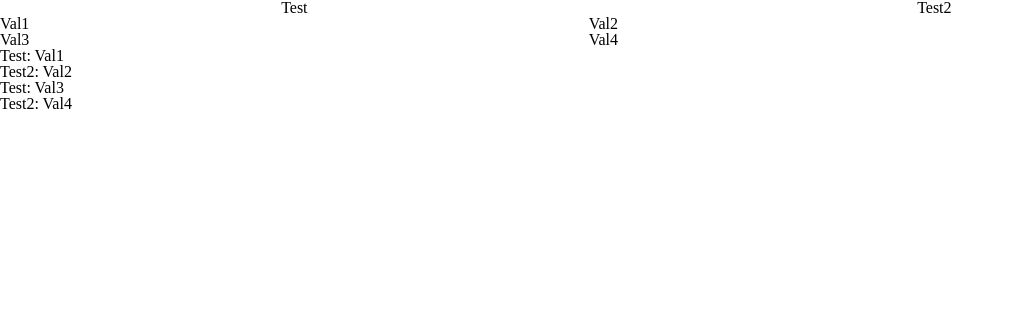
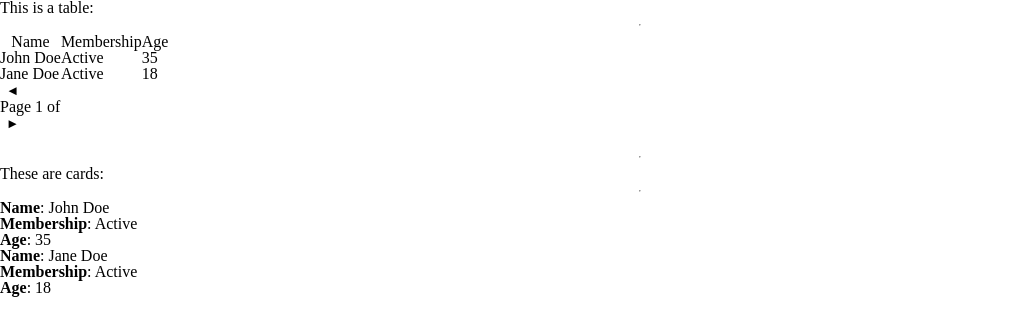
Before and after one commit to RyanJP18/data-deck, a Vue app: page / in a window 1280 px wide. Shown: the top 336 px of the page, without its empty margins (0-1014 px from the left). Built offline with nearby package versions, Linux system fonts and the light colour scheme.

Commit message:
Started working on pagination, also mapped header fields to data better

```diff
--- a/src/App.vue
+++ b/src/App.vue
@@ -1,13 +1,33 @@
 <script setup lang="ts">
 import DataDeckTable from '@/components/DataDeckTable.vue';
 import DataDeckCards from '@/components/DataDeckCards.vue';
+
+const gymData = [
+    { 'name': 'John Doe', 'age': '35', 'membership_status': 'Active' },
+    { 'name': 'Jane Doe', 'age': '18', 'membership_status': 'Active' },
+    { 'name': 'John Smith', 'age': '19', 'membership_status': 'Inactive' },
+    { 'name': 'Jack Smith', 'age': '23', 'membership_status': 'Active' },
+    { 'name': 'Ricky James', 'age': '31', 'membership_status': 'Inactive' },
+];
+
+const metadata = [
+    { value: 'name', label: 'Name' },
+    { value: 'membership_status', label: 'Membership' },
+    { value: 'age', label: 'Age' },
+];
+
 </script>
 
 
 <template>
     <div class="app">
-        <DataDeckTable :headers="['Test', 'Test2']" :data="[['Val1', 'Val2'], ['Val3', 'Val4']]" />
-        <DataDeckCards :headers="['Test', 'Test2']" :data="[['Val1', 'Val2'], ['Val3', 'Val4']]" />
+        This is a table:
+        <br /><hr />
+        <DataDeckTable :header-metadata="metadata" :data="gymData" />
+        <br /><hr />
+        These are cards:
+        <br /><hr />
+        <DataDeckCards :header-metadata="metadata" :data="gymData" />
     </div>
 </template>
 
--- a/src/components/DataDeckCards.vue
+++ b/src/components/DataDeckCards.vue
@@ -1,18 +1,27 @@
 <script setup lang="ts">
-export interface ComponentProps {
-    headers: string[];
-    data: string[][];
-};
+import { ref } from 'vue';
+import type DataDeckProps from '@/interfaces/DataDeckProps';
+import type HeaderMetadata from '@/interfaces/HeaderMetadata';
+import useDataDeck from '@/composables/useDataDeck';
 
-withDefaults(defineProps<ComponentProps>(), {
+const props = withDefaults(defineProps<DataDeckProps>(), {
+    headerMetadata: () => [] as HeaderMetadata[],
+    paginator: { itemsPerPage: 10, currentPage: 1, lastPage: 1, manager: 'client' } as DataPaginator,
+    loading: false,
 });
+
+
+const paginator = ref(props.paginator);
+
+const { displayData } = useDataDeck({ data: props.data, headerMetadata: props.headerMetadata, paginator: paginator });
+
 </script>
 
 
 <template>
     <div>
-        <div v-for="(card, cardIndex) in data" :key="cardIndex">
-            <div v-for="(value, index) in card" :key="value">{{ headers[index] }}: {{ value }}</div>
+        <div v-for="(card, cardIndex) in displayData" :key="cardIndex">
+            <div v-for="column in headerMetadata" :key="column"><b>{{ column.label }}</b>: {{ card[column.value] }} </div>
         </div>
     </div>
 </template>
--- a/src/components/DataDeckTable.vue
+++ b/src/components/DataDeckTable.vue
@@ -1,27 +1,39 @@
 <script setup lang="ts">
+import { ref } from 'vue';
+import type DataDeckProps from '@/interfaces/DataDeckProps';
+import type HeaderMetadata from '@/interfaces/HeaderMetadata';
+import type DataPaginator from '@/interfaces/DataPaginator';
+import useDataDeck from '@/composables/useDataDeck';
+import FooterPanel from '@/components/FooterPanel.vue';
 
-export interface ComponentProps {
-    headers: string[];
-    data: string[][];
-};
+const props = withDefaults(defineProps<DataDeckProps>(), {
+    headerMetadata: () => [] as HeaderMetadata[],
+    paginator: { itemsPerPage: 10, currentPage: 1, lastPage: 1, manager: 'client' } as DataPaginator,
+    loading: false,
+});
 
-withDefaults(defineProps<ComponentProps>(), {
-});
+const paginator = ref(props.paginator);
+
+const { displayData } = useDataDeck({ data: props.data, headerMetadata: props.headerMetadata, paginator: paginator });
+
 
 </script>
 
 
 <template>
+    <div>
         <table>
             <thead>
                 <tr>
-                <th v-for="header in headers" :key="header">{{ header }}</th>
+                    <th v-for="header in headerMetadata" :key="header">{{ header.label }}</th>
                 </tr>
             </thead>
             <tbody>
-            <tr v-for="(row, rowIndex) in data" :key="rowIndex">
-                <td v-for="cell in row" :key="cell">{{ cell }}</td>
+                <tr v-for="(row, rowIndex) in displayData" :key="rowIndex">
+                    <td v-for="column in headerMetadata" :key="column">{{ row[column.value] }}</td>
                 </tr>
             </tbody>
         </table>
+        <FooterPanel v-model="paginator" @update:modelValue="$event => paginator = $event" />
+    </div>
 </template>
--- a/src/components/FooterPanel.vue
+++ b/src/components/FooterPanel.vue
@@ -1,3 +1,42 @@
+<script setup lang="ts">
+import { ref } from 'vue';
+import type DataPaginator from "./DataPaginator";
+
+const props = withDefaults(defineProps<{
+    modelValue: DataPaginator;
+}>(), {
+});
+
+const paginator = ref(props.modelValue);
+
+const emit = defineEmits(['update:modelValue']);
+
+
+const back = () => {
+    if (paginator.value.currentPage <= 1) {
+        return;
+    }
+
+    paginator.value.currentPage--;
+    emit('update:modelValue', paginator.value);
+};
+
+const next = () => {
+    if (paginator.value.currentPage >= paginator.value.totalPages) {
+        return;
+    }
+
+    paginator.value.currentPage++;
+    emit('update:modelValue', paginator.value);
+};
+
+</script>
+
+
 <template>
-
+    <div>
+        <button @click="back">◄</button>
+        <p>Page {{ modelValue.currentPage }} of {{ modelValue.totalPages }}</p>
+        <button @click="next">►</button>
+    </div>
 </template>
--- a/src/composables/useDataDeck.ts
+++ b/src/composables/useDataDeck.ts
@@ -1,3 +1,32 @@
-const useDataDeck = () => {};
+import { ref, computed, watch } from 'vue';
+import type DataDeckProps from '@/interfaces/DataDeckProps';
+
+const useDataDeck = (props: DataDeckProps) => {
+    const itemsPerPage = ref(props.paginator?.itemsPerPage ?? 2);
+    const currentPage = ref(props.paginator?.currentPage ?? 1);
+
+    const totalPages = computed(() => props.paginator?.lastPage ?? Math.ceil(sortedData.value.length / itemsPerPage.value));
+
+    const filteredData = computed(() => props.data);
+    const sortedData = computed(() => filteredData.value);
+
+    const displayData = computed(() => {
+        const start = (currentPage.value - 1) * itemsPerPage.value;
+        const end = start + itemsPerPage.value;
+        return sortedData.value.slice(start, end);
+    });
+
+    watch(() => props.paginator, newVal => {
+        itemsPerPage.value = newVal?.itemsPerPage ?? itemsPerPage.value;
+        currentPage.value = newVal?.currentPage ?? currentPage.value;
+        // totalPages.value = newVal?.lastPage ?? totalPages.value;
+    }, { deep: true });
+
+    return {
+        currentPage,
+        totalPages,
+        displayData
+    }
+};
 
 export default useDataDeck;
--- /dev/null
+++ b/src/interfaces/DataDeckProps.ts
@@ -0,0 +1,9 @@
+import type DataPaginator from "./DataPaginator";
+import type HeaderMetadata from "./HeaderMetadata";
+
+export default interface ComponentProps {
+    data: Record<string, string>[];
+    headerMetadata: HeaderMetadata[];
+    paginator?: DataPaginator;
+    loading?: boolean;
+};
--- /dev/null
+++ b/src/interfaces/DataPaginator.ts
@@ -0,0 +1,6 @@
+export default interface DataPaginator {
+    itemsPerPage: number;
+    currentPage: number;
+    lastPage: number;
+    manager: 'client' | 'server';
+};
--- /dev/null
+++ b/src/interfaces/HeaderMetadata.ts
@@ -0,0 +1,6 @@
+export default interface HeaderMetadata {
+    value: string; // Required. The field containing the data for this column, e.g. dob (as in, data.dob)
+    label: string; // Required. The header label to be used for this column, e.g. 'Date of Birth'
+    sortBy?: string; // Optional. The field used to sort this column, e.g. dob_timedate
+    filter?: boolean; // Optional. Whether this field be considered by the filter, default true
+};
```
Lines whose indentation alone changed are shown as unchanged.
